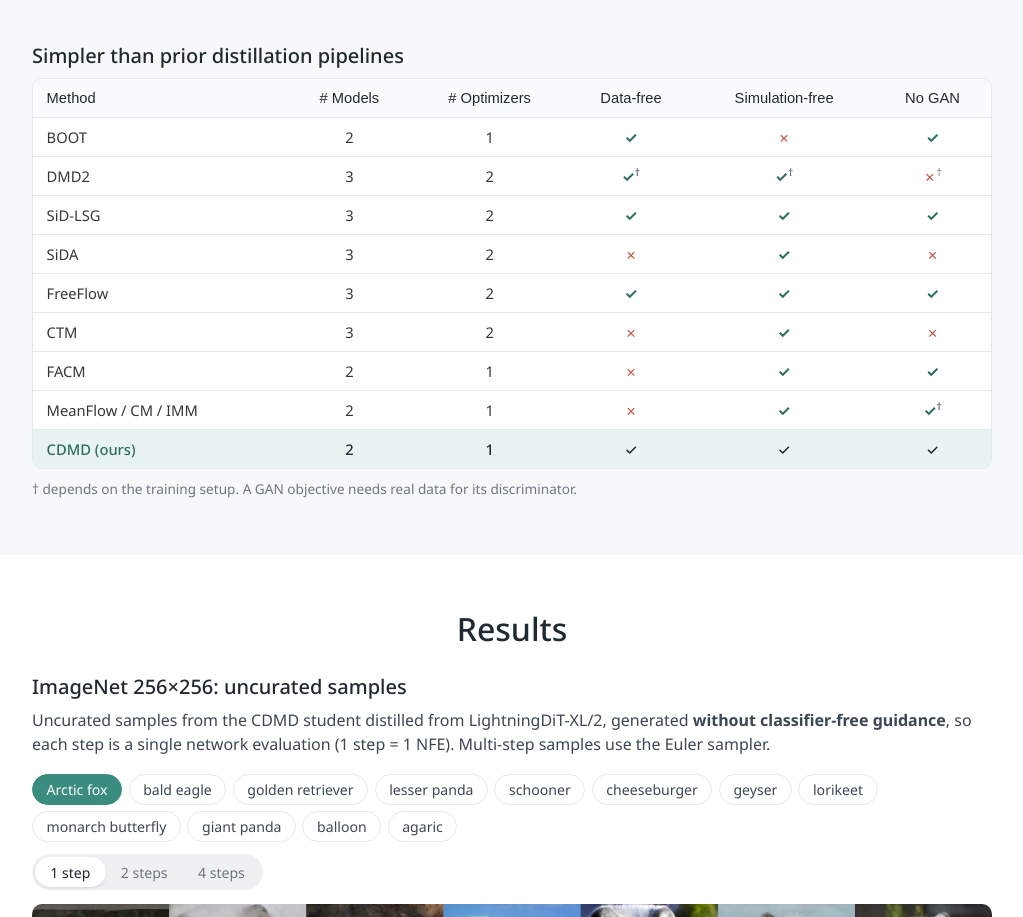
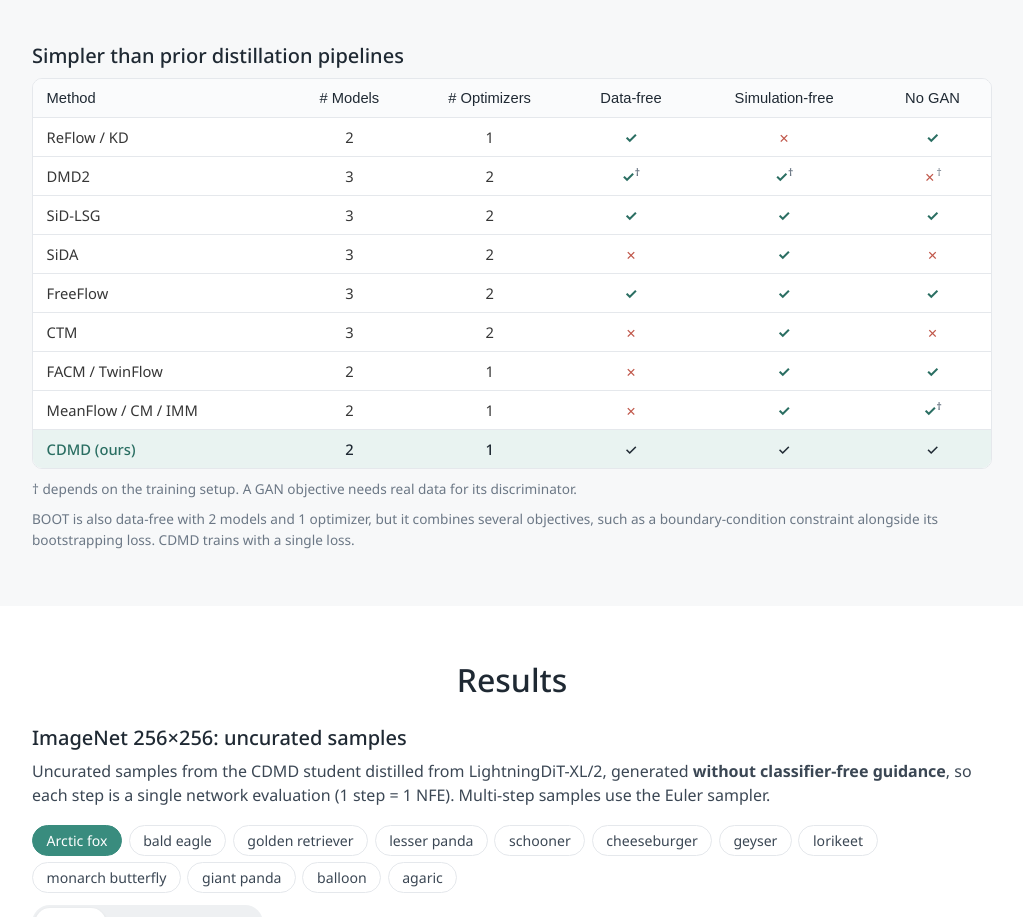
Before and after one commit to consistentdmd/consistentdmd.github.io, a plain HTML site: page index.html in a window 1280 px wide. Shown: the part 3682-4599 px from the top of the page, without its empty margins (128-1151 px from the left). Drawn offline with nearby package versions, Linux system fonts and the light colour scheme; some icons are missing; a web font is replaced by a local one.

Commit message:
Update comparison table: ReFlow/KD, FACM/TwinFlow, and BOOT note
Co-Authored-By: Claude Opus 5.5 <noreply@anthropic.com>

```diff
--- a/index.html
+++ b/index.html
@@ -603,19 +603,20 @@
           <tr><th>Method</th><th># Models</th><th># Optimizers</th><th>Data-free</th><th>Simulation-free</th><th>No GAN</th></tr>
         </thead>
         <tbody>
-          <tr><td>BOOT</td><td>2</td><td>1</td><td class="yes">&#10003;</td><td class="no">&#10007;</td><td class="yes">&#10003;</td></tr>
+          <tr><td>ReFlow / KD</td><td>2</td><td>1</td><td class="yes">&#10003;</td><td class="no">&#10007;</td><td class="yes">&#10003;</td></tr>
           <tr><td>DMD2</td><td>3</td><td>2</td><td class="yes">&#10003;<sup>&dagger;</sup></td><td class="yes">&#10003;<sup>&dagger;</sup></td><td class="no">&#10007;<sup>&dagger;</sup></td></tr>
           <tr><td>SiD-LSG</td><td>3</td><td>2</td><td class="yes">&#10003;</td><td class="yes">&#10003;</td><td class="yes">&#10003;</td></tr>
           <tr><td>SiDA</td><td>3</td><td>2</td><td class="no">&#10007;</td><td class="yes">&#10003;</td><td class="no">&#10007;</td></tr>
           <tr><td>FreeFlow</td><td>3</td><td>2</td><td class="yes">&#10003;</td><td class="yes">&#10003;</td><td class="yes">&#10003;</td></tr>
           <tr><td>CTM</td><td>3</td><td>2</td><td class="no">&#10007;</td><td class="yes">&#10003;</td><td class="no">&#10007;</td></tr>
-          <tr><td>FACM</td><td>2</td><td>1</td><td class="no">&#10007;</td><td class="yes">&#10003;</td><td class="yes">&#10003;</td></tr>
+          <tr><td>FACM / TwinFlow</td><td>2</td><td>1</td><td class="no">&#10007;</td><td class="yes">&#10003;</td><td class="yes">&#10003;</td></tr>
           <tr><td>MeanFlow / CM / IMM</td><td>2</td><td>1</td><td class="no">&#10007;</td><td class="yes">&#10003;</td><td class="yes">&#10003;<sup>&dagger;</sup></td></tr>
           <tr class="ours"><td>CDMD (ours)</td><td>2</td><td>1</td><td class="yes">&#10003;</td><td class="yes">&#10003;</td><td class="yes">&#10003;</td></tr>
         </tbody>
       </table>
     </div>
     <p class="table-note">&dagger; depends on the training setup. A GAN objective needs real data for its discriminator.</p>
+    <p class="table-note">BOOT is also data-free with 2 models and 1 optimizer, but it combines several objectives, such as a boundary-condition constraint alongside its bootstrapping loss. CDMD trains with a single loss.</p>
   </div>
 </section>
 
```
